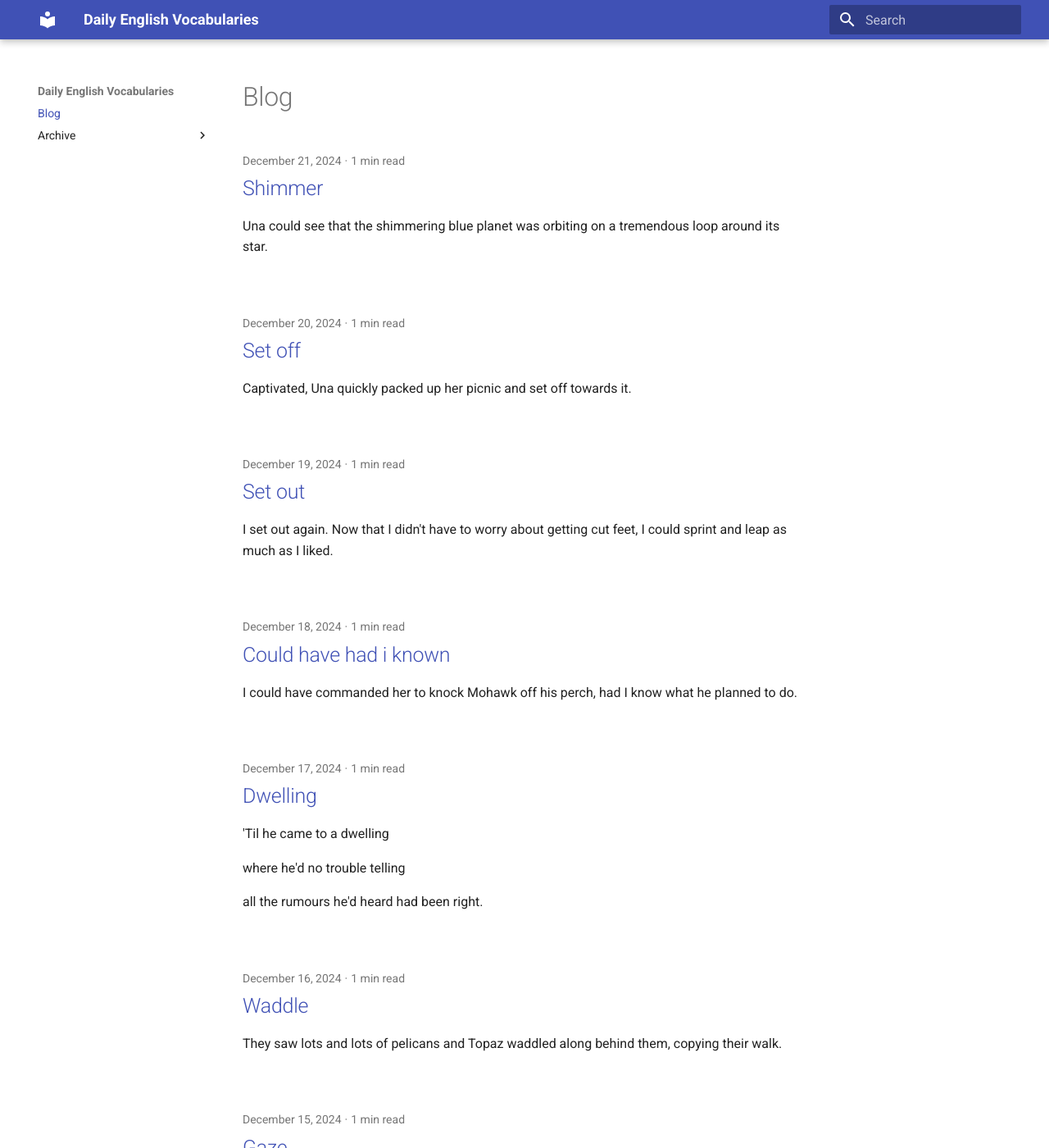
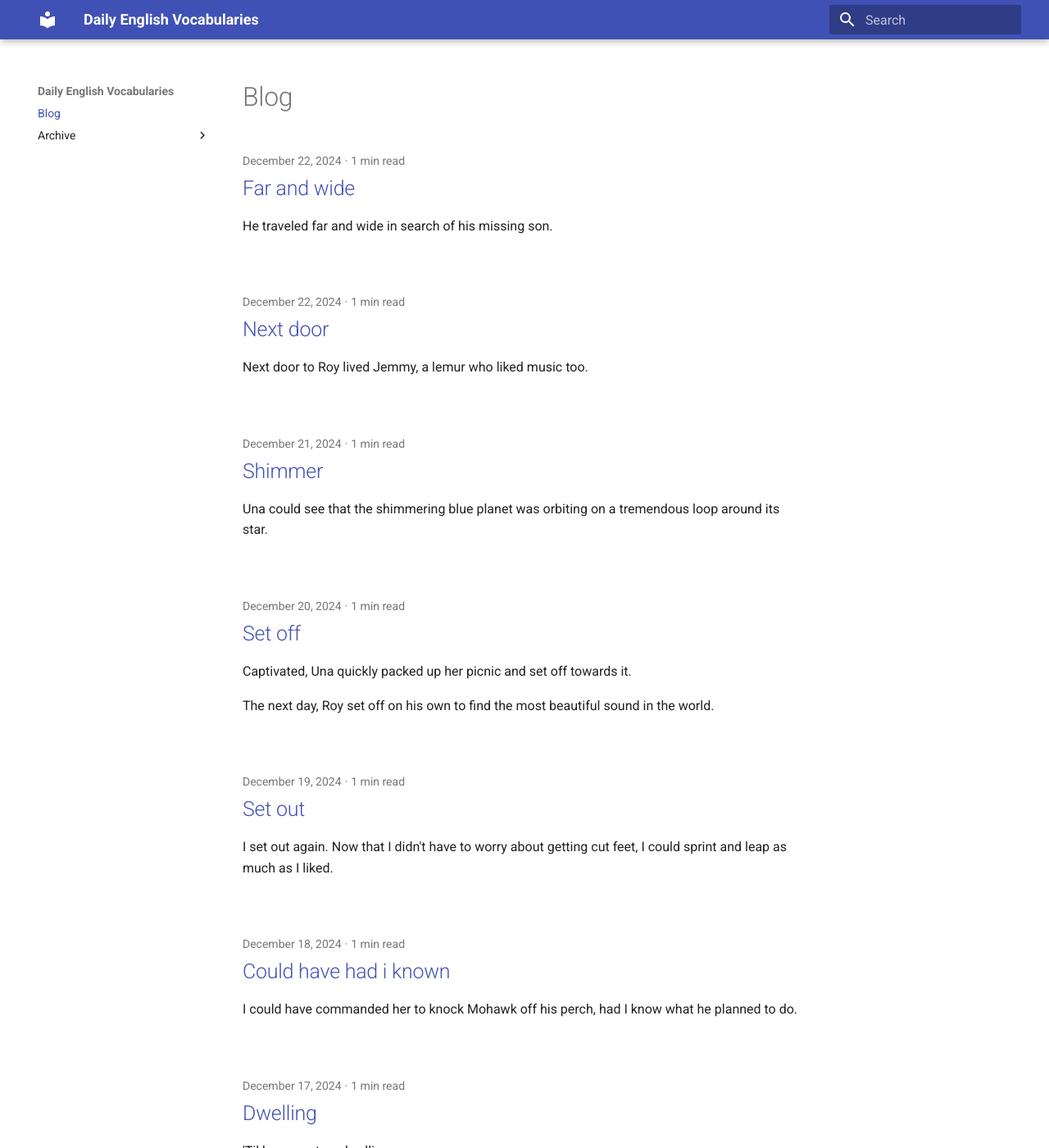
Before and after one commit to richardchou89/english-vocabularies, an MkDocs documentation site: the page built from docs/index.md, in a window 1280 px wide and 1400 px high. Shown: the whole window at 82% size. Built offline with MkDocs 1.6.1 and Material for MkDocs 9.7.7, drawn with Linux system fonts in a browser that asks for light colours; some of the changed text lies outside the part shown.

Commit message:
far and wide

```diff
--- /dev/null
+++ b/docs/posts/2024/12/far_and_wide.md
@@ -0,0 +1,5 @@
+---
+date: 2024-12-22
+---
+
+He traveled far and wide in search of his missing son.
--- /dev/null
+++ b/docs/posts/2024/12/next_door.md
@@ -0,0 +1,5 @@
+---
+date: 2024-12-22
+---
+
+Next door to Roy lived Jemmy, a lemur who liked music too.
--- a/docs/posts/2024/12/set_off.md
+++ b/docs/posts/2024/12/set_off.md
@@ -3,3 +3,5 @@ date: 2024-12-20
 ---
 
 Captivated, Una quickly packed up her picnic and set off towards it.
+
+The next day, Roy set off on his own to find the most beautiful sound in the world.
```
